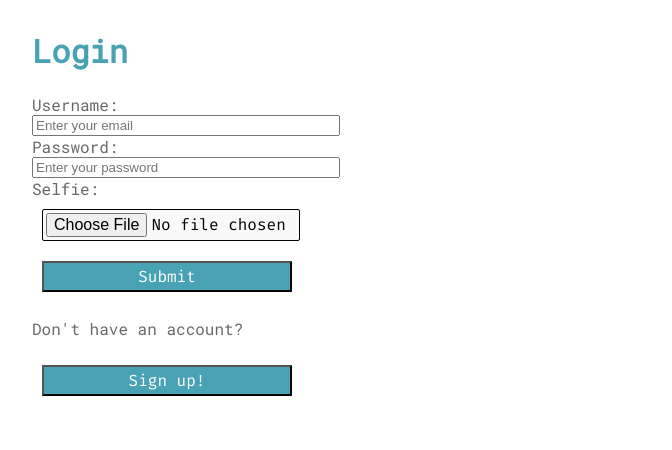
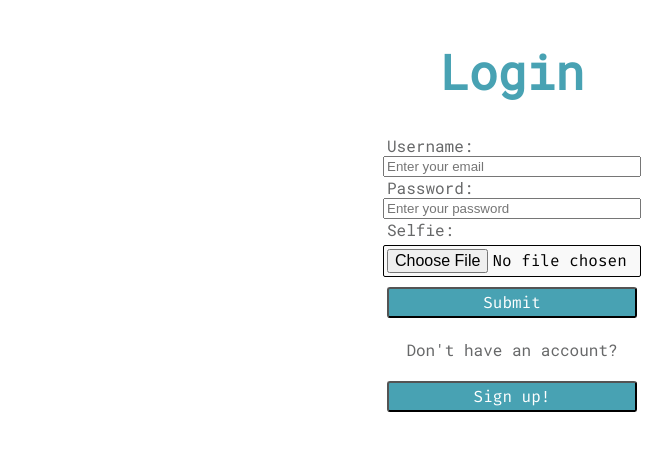
Before and after one commit to leviking/KikiSaver, a website: page public/login.html in a window 1280 px wide. Shown: the whole page, without its empty margins (128-800 px from the left). Drawn offline with Linux system fonts and the light colour scheme; a web font is replaced by a local one.

Commit message:
feat: repair login at save/write selfie to disk and selfie_url - emit saveselfie function to write selfie_url and make directory - create a users selfie directory at signup - install dev dependency nodemon - add scripts for npm run dev and npm run start - allow PORT variable from process.env or 3000 - alter sendFile functions to include path - increase gps length to 80 - clean up header font-size, buttons and center everything

```diff
--- a/api/sign-up.js
+++ b/api/sign-up.js
@@ -20,5 +20,4 @@ const createUser = (req, res) => {
         }
     })
 }
-
 module.exports = { sendSignup, createUser }
--- a/app.js
+++ b/app.js
@@ -1,4 +1,6 @@
 const express = require('express')
+const path = require('path')
+const fileUpload = require('express-fileupload')
 const db = require('./api/db')
 const { login, sendLogin, sendAdmin } = require('./api/login')
 const { sendSignup, createUser } = require('./api/sign-up')
@@ -9,6 +11,7 @@ app.use(express.static('public'))
 app.use(express.static('src'))
 app.use(express.json());
 app.use(express.urlencoded({ extended: true }));
+app.use(fileUpload());
 
 // Login
 app.get('/login', sendLogin)
@@ -27,7 +30,7 @@ const sendIndex = (req, res) => { res.redirect('/') }
 app.get('/logout', sendIndex)
 
 // 404 Not found stuff
-app.get('*', (req, res) => res.status(404).sendFile(__dirname + '/public/404.html'))
+app.get('*', (req, res) => res.status(404).sendFile(path.join(__dirname, 'public', '404.html')))
 
 //LISTEN
 app.listen(port, () => console.log(`Example app listening on port ${port}!`))
--- a/public/login.html
+++ b/public/login.html
@@ -12,7 +12,7 @@
 <body>
     <main id="container">
         <h1>Login</h1>
-        <form action="/login" method="post" id="login">
+        <form action="/login" method="post" id="login" class="col" encType="multipart/form-data">
             <div class="col">
                 <label for="username">Username:</label>
                 <input type="email" name="username" placeholder="Enter your email" required>
@@ -25,13 +25,15 @@
                 <label for="image">Selfie:</label>
                 <input type="file" name="selfie" id="selfie" accept="image/png image/jpeg" class="btn" required>
             </div>
-            <div>
+            <div class="buttons">
                 <input type="hidden" name="gps">
                 <input type="submit" value="Submit" class="btn">
             </div>
         </form>
-        <p>Don't have an account?</p>
-        <a href="/signup"><button class="btn">Sign up!</button></a>
+        <section class="login-button">
+            <p>Don't have an account?</p>
+            <a href="/signup"><button class="btn">Sign up!</button></a>
+        </section>
     </main>
     <script>
         window.onload = (event) => {
--- a/src/css/style.css
+++ b/src/css/style.css
@@ -9,7 +9,8 @@ body {
 
 h1 {
     color: #48A2B3;
-
+    text-align: center;
+    font-size: 3em;
 }
 
 input {
@@ -28,7 +29,7 @@ input[type=file] {
     margin: 0px auto;
     display: flex;
     flex-direction: column;
-    align-content: center;
+    align-items: center;
     width: 75vw;
 }
 #banner, #one {
@@ -37,11 +38,13 @@ input[type=file] {
     align-items: center;
 }
 
+#login {
+    width: minmax(300px, 0px)
+}
+
 #logo{
     margin: 0px auto;
-
 }
-
 
 #selfie-jpeg{
     height: 25vh;
@@ -87,22 +90,38 @@ input[type=file] {
         text-decoration: none;
     }
 
+    .login-button {
+        display: flex;
+        flex-direction: column;
+        flex-wrap: nowrap;
+        justify-content: space-around;
+        align-items: center;
+    }
+
 
 .btn {
     width: 250px;
     background: #48A2B3;
     padding: 3px;
-    margin: 10px;
+    margin: 5px;
     color: white;
     font: inherit;
     font-family: 'Fira Code', 'Courier New', Courier, monospace;
     text-decoration: none;
+    border-radius: 3px;
+    align-self: center;
 }
 
 .col {
     display: flex;
     flex-direction: column;
+    align-items: center;
+    width: 250px
 }
+
+    .col label, input {
+        width: 250px;
+    }
 
 .not-found {
     height: 75vh;
```
Also changed, not shown: api/login.js (+34 -8 lines), public/index.html (+1 -1 lines).
